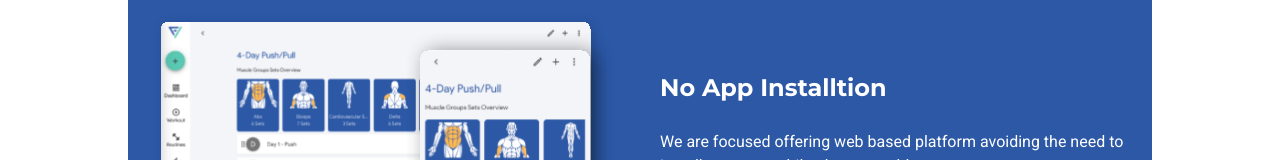
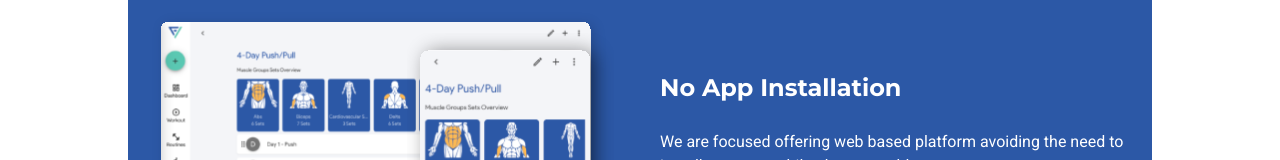
Before and after one commit to JGSolutions/fitvitfitness, a Next.js app: page / in a window 1280 px wide. Shown: the part 2198-2358 px from the top of the page. Built offline with nearby package versions, Linux system fonts and the light colour scheme.

Commit message:
fixed typo

```diff
--- a/pages/index.js
+++ b/pages/index.js
@@ -128,7 +128,7 @@ export default function Home() {
           </div>
 
           <div className={styles.description}>
-            <h2 className={styles.subTitle} style={{ marginBottom: '24px'}}>No App Installtion</h2>
+            <h2 className={styles.subTitle} style={{ marginBottom: '24px'}}>No App Installation</h2>
             <p className={utilsStyle.textParagraph}>We are focused offering web based platform avoiding the need to install on your mobile phone or tablet.</p>
             <p className={utilsStyle.textParagraph}>Managing workout routines, selecting, searchng for exercises and analysing your workouts will be easier viewing it on any device your comfortable with. When ready use your mobile phone on the go to perform the workouts! All your data will be synced on any device.</p>
           </div>
```
